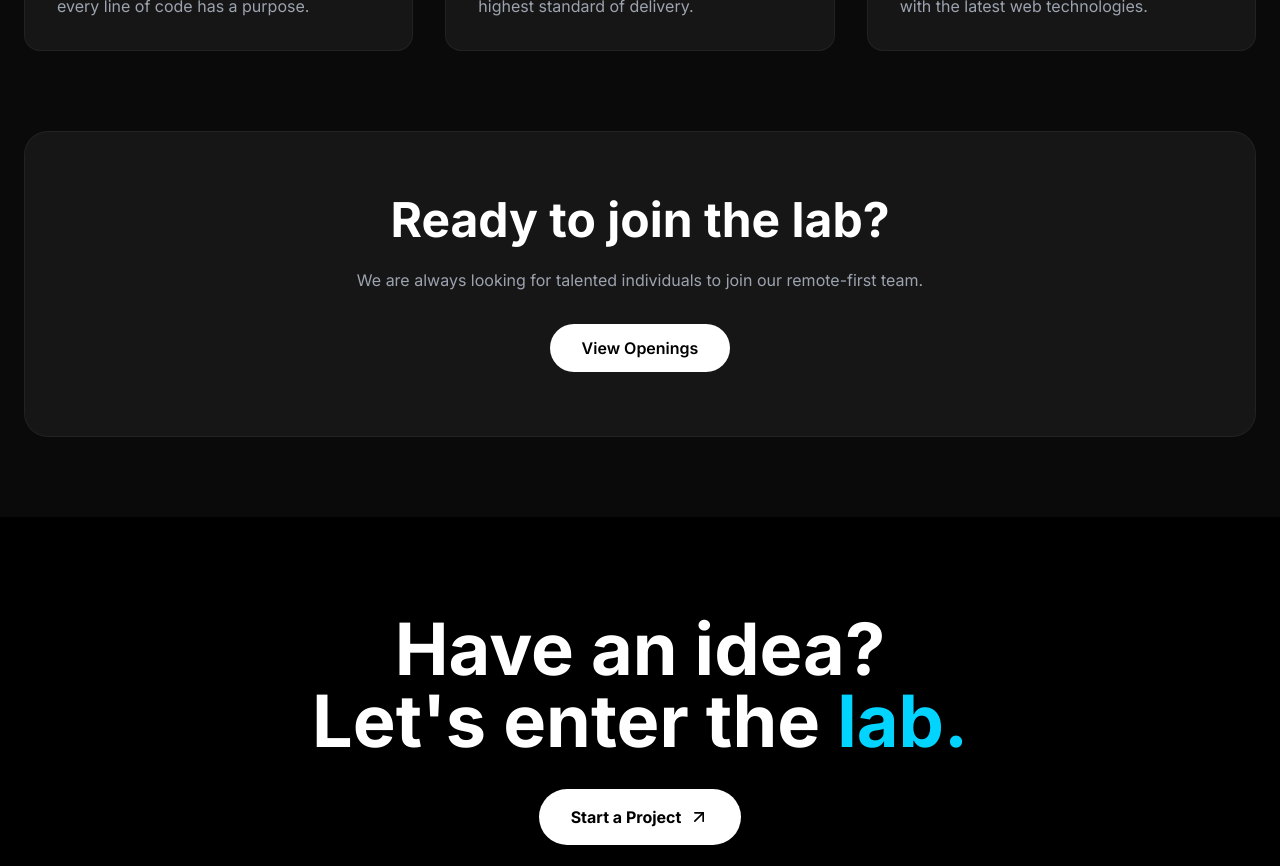
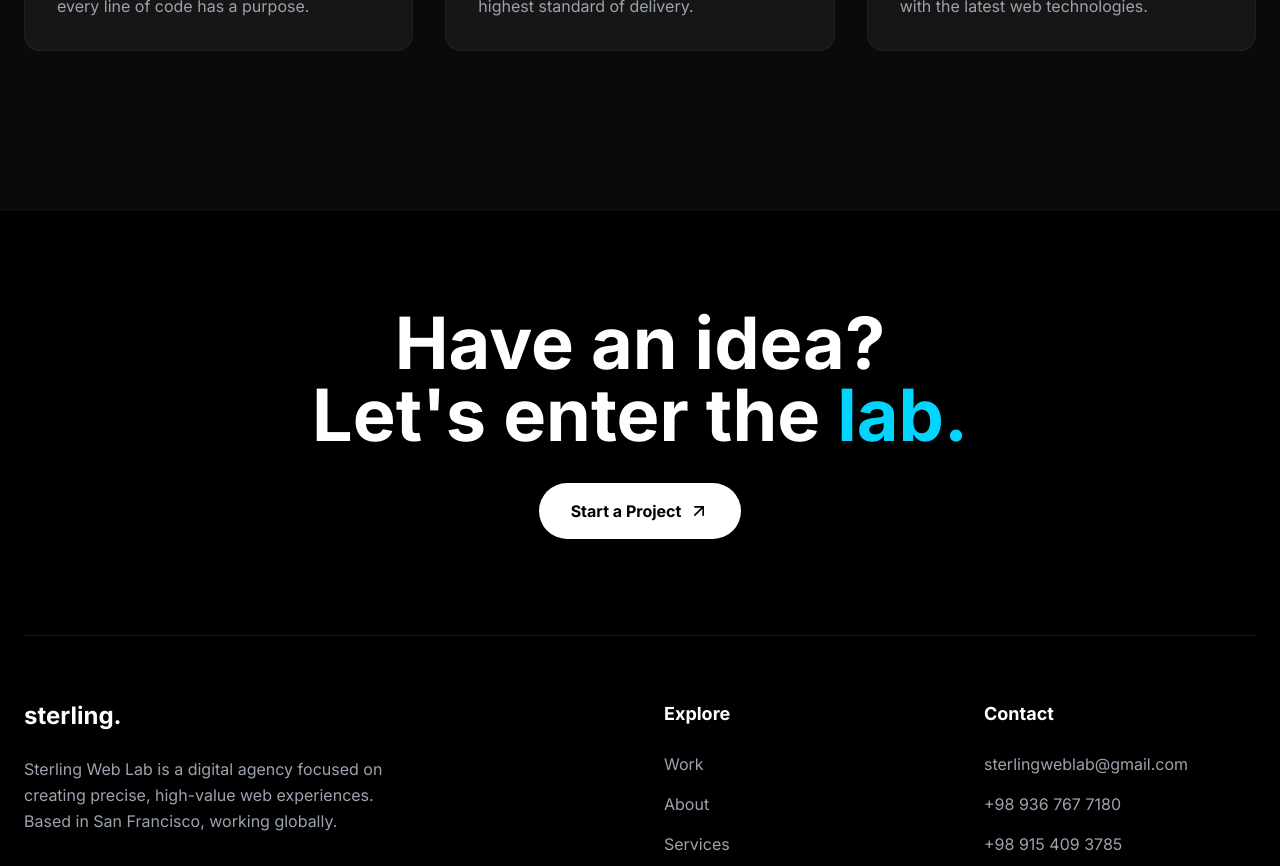
Before and after one commit to sepehrsharafi/sterling-web-lab, a Next.js app: page /about in a window 1280 px wide. Shown: the part 1060-1926 px from the top of the page. Built offline with nearby package versions, Linux system fonts and the light colour scheme; no server answers.

Commit message:
feat: Added new blog

```diff
--- a/app/about/page.tsx
+++ b/app/about/page.tsx
@@ -93,19 +93,6 @@ const AboutPage = () => {
             ))}
           </div>
         </div>
-
-        <div className="text-center bg-white/5 rounded-3xl p-16 border border-white/5">
-          <h2 className="text-3xl md:text-5xl font-bold mb-6">
-            Ready to join the lab?
-          </h2>
-          <p className="text-gray-400 mb-8 max-w-xl mx-auto">
-            We are always looking for talented individuals to join our
-            remote-first team.
-          </p>
-          <button className="px-8 py-3 bg-white text-black font-semibold rounded-full hover:bg-brand-accent hover:text-white transition-colors">
-            View Openings
-          </button>
-        </div>
       </div>
     </div>
   );
```
Also changed, not shown: 1 other file (tests, documents, lock files or other folders).
